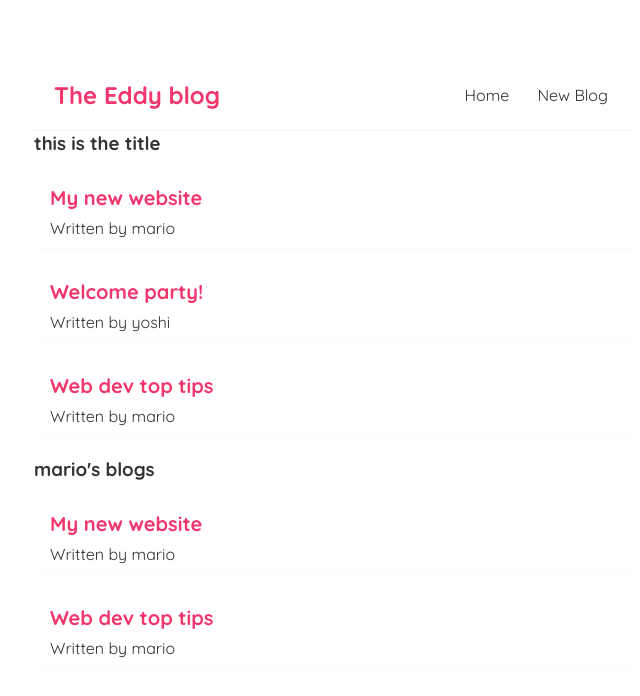
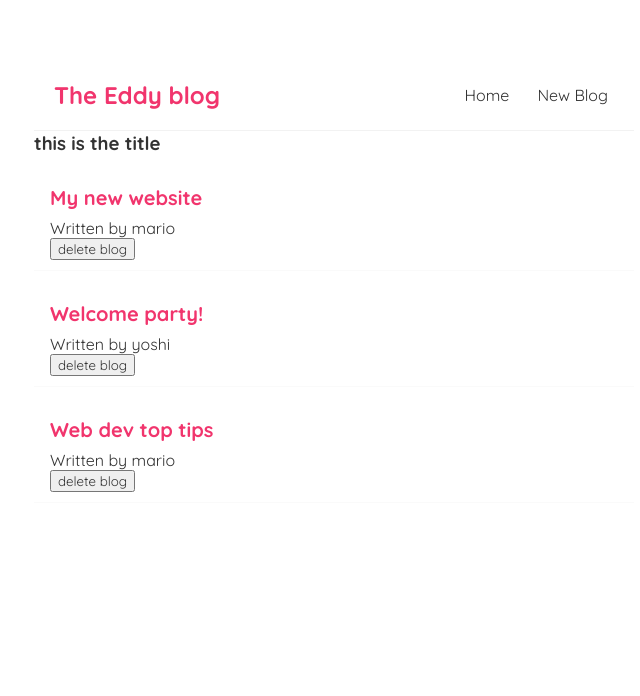
Before and after one commit to EdwinAtieno/React_practicals, a React (Create React App) app: page / in a window 1280 px wide. Shown: the top 696 px of the page, without its empty margins (306-946 px from the left). Built offline with nearby package versions, Linux system fonts and the light colour scheme.

Commit message:
feat(components): add function in components
+ create delete function

```diff
--- a/src/components/BlogList.js
+++ b/src/components/BlogList.js
@@ -6,6 +6,7 @@
                 <div className="blog-preview" key={blog.id}>
                     <h2>{blog.title}</h2>
                     <p>Written by {blog.author}</p>
+                    <button onClick={() => handleDelete(blog.id)}>delete blog</button>
                 </div>))}
         </div>);
 }
--- a/src/components/Home.js
+++ b/src/components/Home.js
@@ -8,10 +8,14 @@
     { title: 'Welcome party!', body: 'lorem ipsum...', author: 'yoshi', id: 2 },
     { title: 'Web dev top tips', body: 'lorem ipsum...', author: 'mario', id: 3 }
   ]);
+
+    const handleDelete =(id)=>{
+        const newBlog = blogs.filter(blog => blog.id !== id)
+        setBlogs(newBlog)
+    }
     return (
         <div className="home">
-            <BlogList blogs={blogs} title="this is the title"/>
-            <BlogList blogs={blogs.filter((blog) => blog.author === 'mario' )} title="mario's blogs"/>
+            <BlogList blogs={blogs} title="this is the title" handleDelete={handleDelete}/>
         </div>);
 }
 
```
